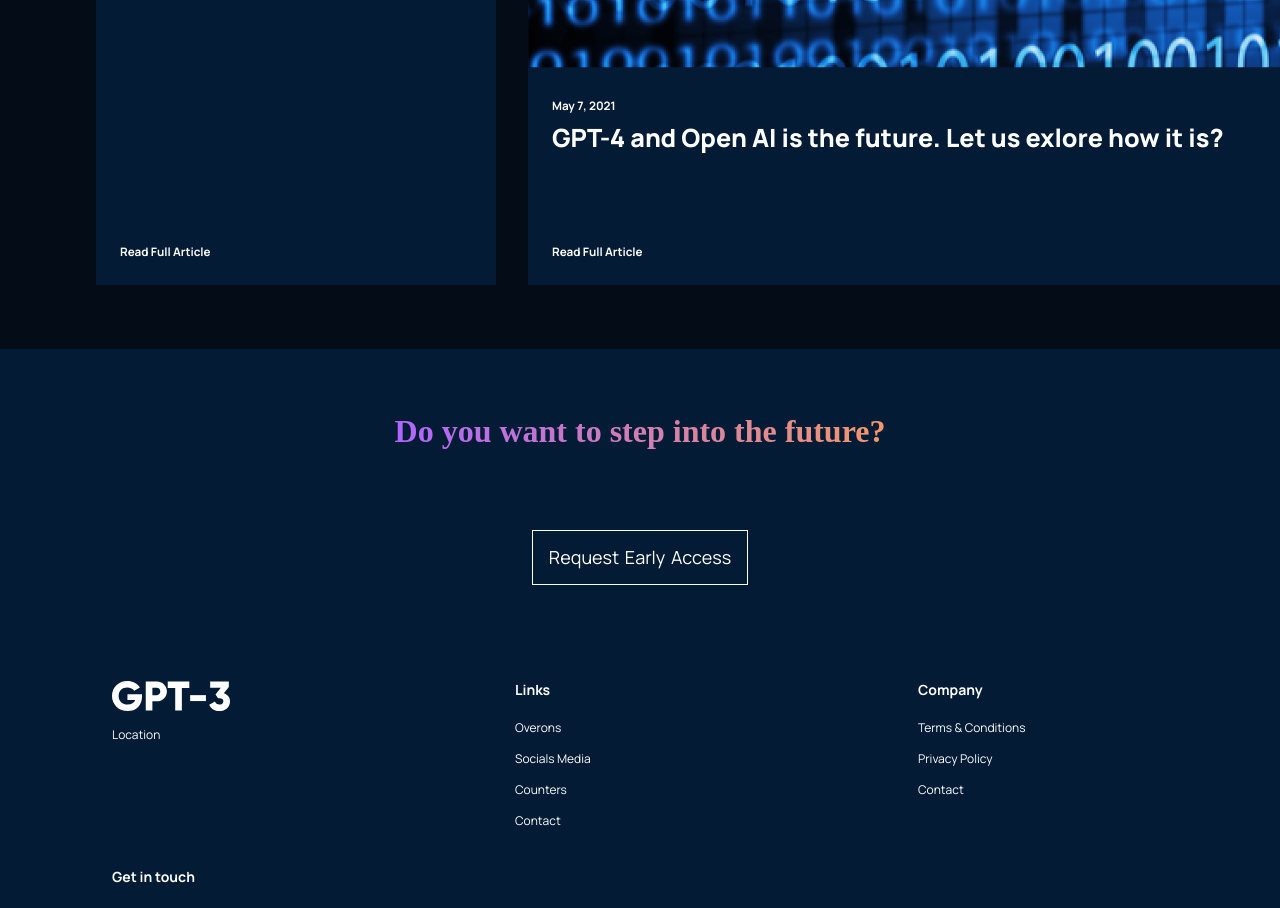
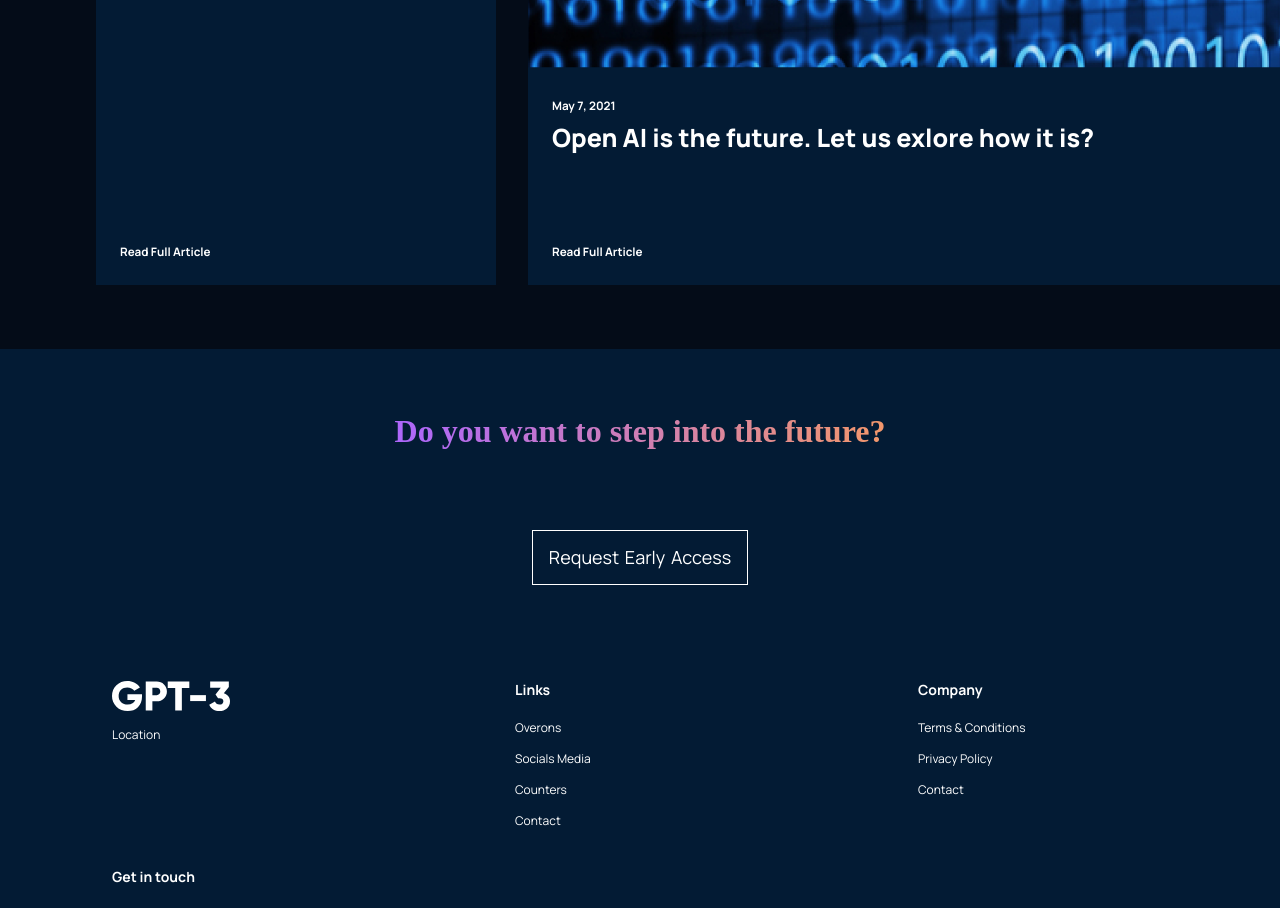
Before and after one commit to harbeeny/gpt4-hunter-react, a React (Create React App) app: page / in a window 1280 px wide. Shown: the part 4620-5528 px from the top of the page. Built offline with nearby package versions, Linux system fonts and the light colour scheme.

Commit message:
Update Blog.jsx

```diff
--- a/src/containers/blog/Blog.jsx
+++ b/src/containers/blog/Blog.jsx
@@ -16,7 +16,7 @@ const Blog = () => (
       <div className="gpt4__blog-container_groupB">
         <Article imgUrl={blog02} date="Aug 12, 2019" title="GPT-4 and Open  AI is the future. Let us exlore" />
         <Article imgUrl={blog03} date="Dec 16, 2020" title="GPT-4 and Open  AI is the future. Let us exlore how it is?" />
-        <Article imgUrl={blog04} date="May 7, 2021" title="GPT-4 and Open  AI is the future. Let us exlore how it is?" />
+        <Article imgUrl={blog04} date="May 7, 2021" title="Open  AI is the future. Let us exlore how it is?" />
         <Article imgUrl={blog05} date="Sep 26, 2023" title="GPT-4 and Open  AI is the future. Let us exlore!" />
       </div>
     </div>
```
